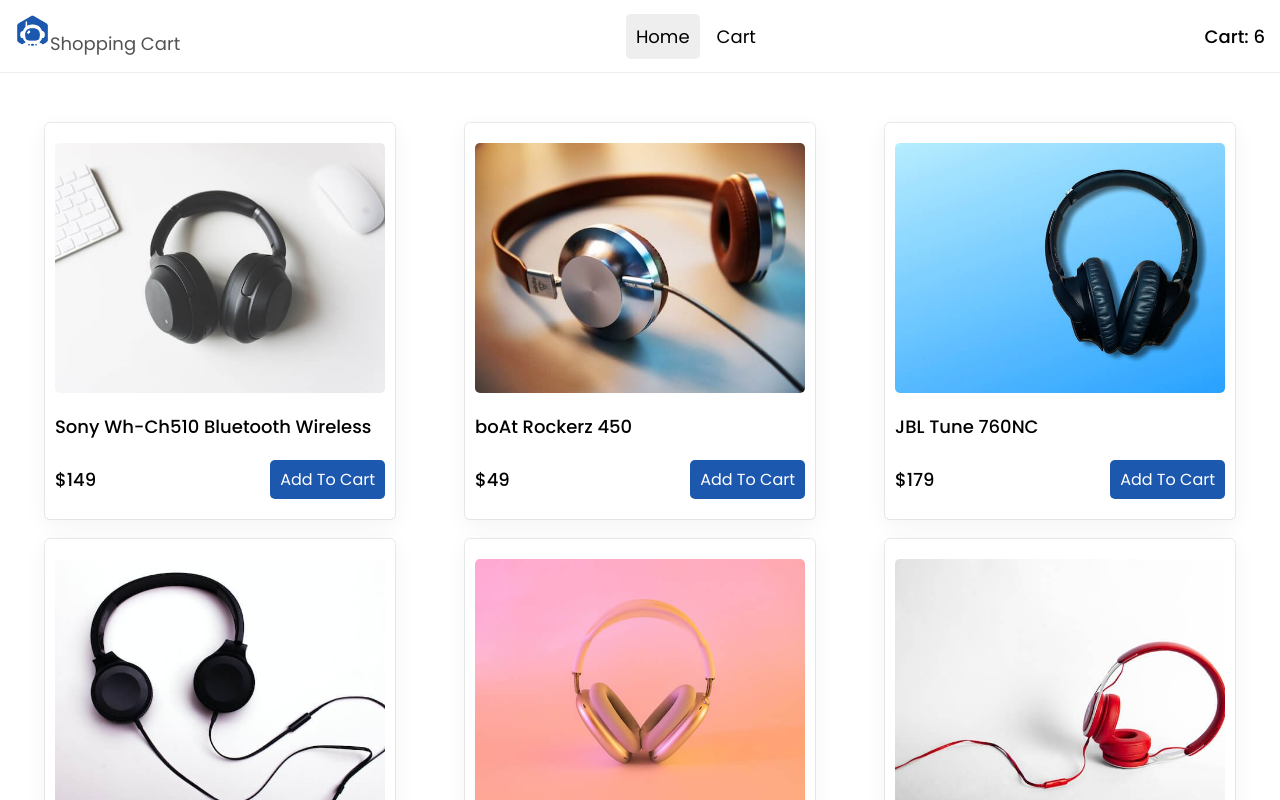
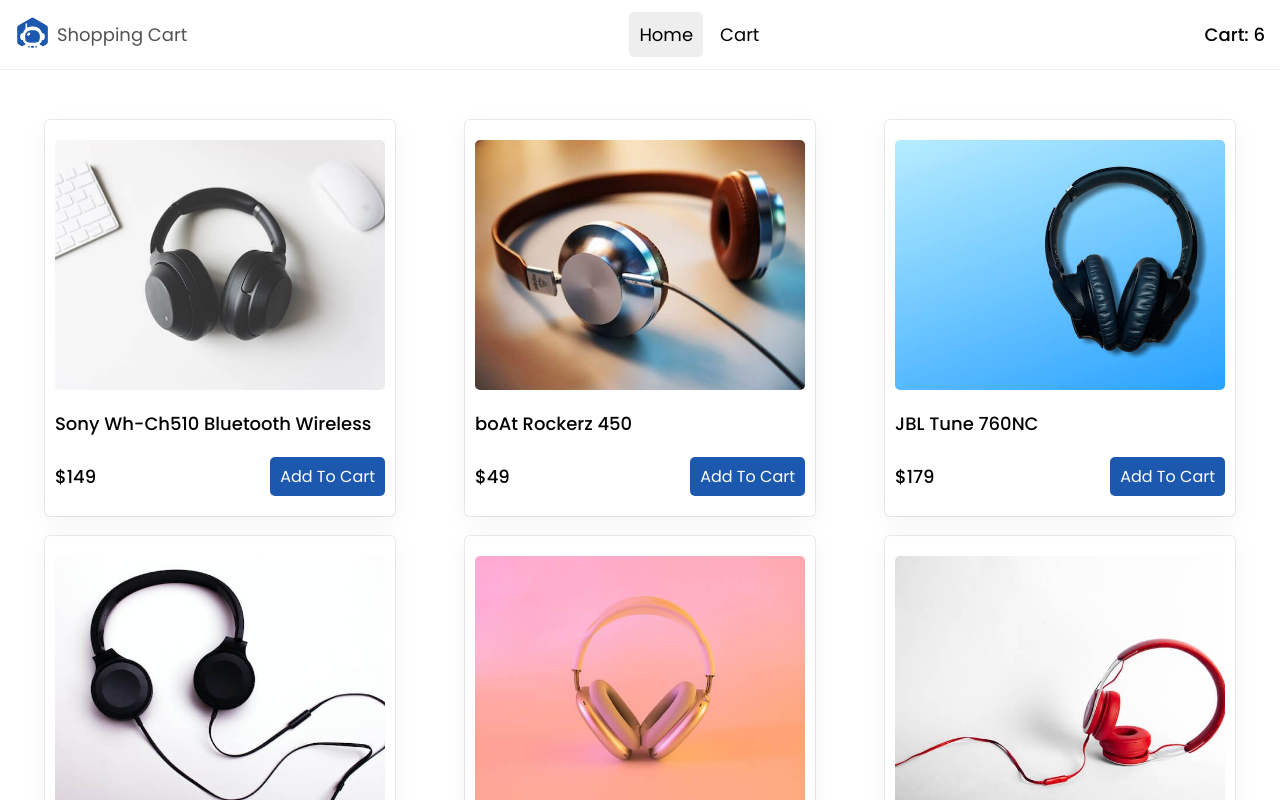
Before and after one commit to BrandonDoesEmails/shoppingcartbc, a React (Vite) app: page / in a window 1280 px wide. Shown: the top 800 px of the page. Built offline with nearby package versions, Linux system fonts and the light colour scheme.

Commit message:
fixed header

```diff
--- a/src/components/Header.jsx
+++ b/src/components/Header.jsx
@@ -4,12 +4,12 @@
 const Header = () => {
   return (
     <header>
+        <Link to='/'>
         <div className='logo'>
-          <Link to='/'>
             <img src={logo} alt="Shopping Logo" />
             <span>Shopping Cart</span>
-          </Link>
         </div>
+        </Link>
         <nav className='navigation'>
             <NavLink className='link' to='/' end>Home</NavLink>
             <NavLink className='link' to='/cart'>Cart</NavLink>
```
